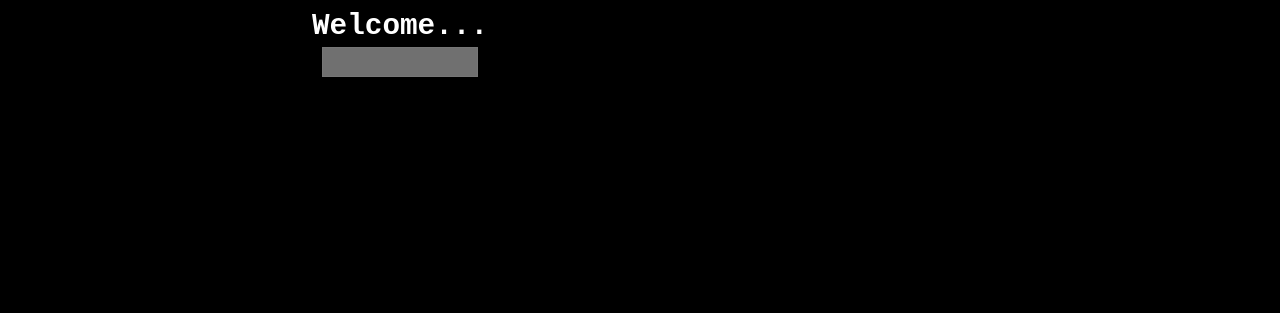
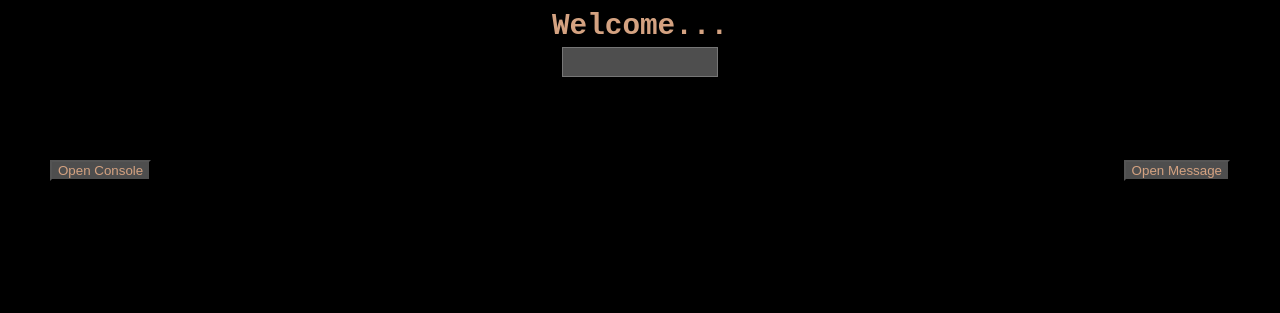
Before and after one commit to Willian-Thdr/ConsoleComandCommunication, a website built with Vite: page Source/View/index.html in a window 1280 px wide. Built offline with nearby package versions, Linux system fonts and the light colour scheme.

Commit message:
feat
Primeira janela finalizada

```diff
--- a/Source/Controller/main.ts
+++ b/Source/Controller/main.ts
@@ -10,8 +10,8 @@ if (started) {
 const createWindow = () => {
   // Create the browser window.
   const mainWindow = new BrowserWindow({
-    width: 800,
-    height: 600,
+    width: 400,
+    height: 300,
     webPreferences: {
       preload: path.join(__dirname, 'preload.js'),
     },
--- a/Source/Style/index.css
+++ b/Source/Style/index.css
@@ -1,15 +1,15 @@
 body {
   margin: 0px;
   background-color: #000000;
+  overflow-x: hidden;
+  overflow-y: hidden;
 }
 
 .mainWindow {
   position: relative;
-  top: 10px;
-  left: 0px;
-  margin: 0px;
-  width: 800px;
-  height: 300px;
+  margin: 10px 0px 0px;
+  width: auto;
+  height: auto;
   display: flex;
   justify-content: center;
   align-items: flex-start;
@@ -22,7 +22,7 @@ body {
   font-size: 22pt;
   font-family: monospace;
   margin: 0px;
-  color: white;
+  color: #d4a281;
 }
 
 #nameEntry {
@@ -38,6 +38,22 @@ body {
   text-align: center;
   white-space: nowrap;
   overflow: hidden;
-  color: white;
-  background: #707070FF;
+  color: #d4a281;
+  background: #4e4e4e;
 }
+
+#OpenConsoleCommand {
+  position: absolute;
+  top: 150px;
+  left: 50px;
+  background: #4e4e4e;
+  color: #d4a281;
+}
+
+#OpenConsoleMessage{
+  position: absolute;
+  top: 150px;
+  right: 50px;
+  background: #4e4e4e;
+  color: #d4a281;
+}
--- a/Source/View/index.html
+++ b/Source/View/index.html
@@ -9,6 +9,8 @@
     <div class="mainWindow">
       <h1 id="startTitle">Welcome...</h1>
       <textarea id="nameEntry"></textarea>
+      <button id="OpenConsoleCommand">Open Console</button>
+      <button id="OpenConsoleMessage">Open Message</button>
     </div>
 
     <script type="module" src="./renderer.ts"></script>
--- a/Source/View/renderer.ts
+++ b/Source/View/renderer.ts
@@ -55,4 +55,4 @@ function textAdjust() {
             }
         });
     };
-}
+};
```
